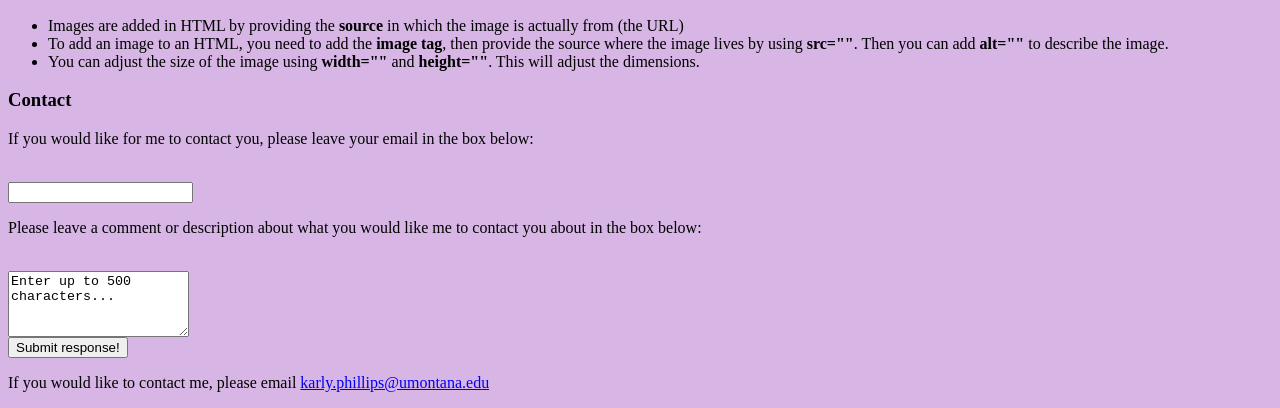
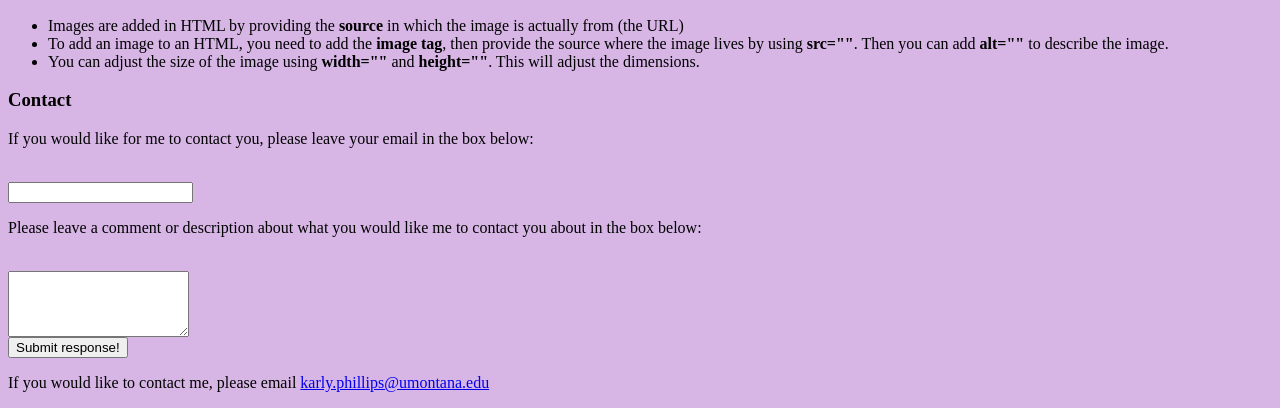
Before and after one commit to karlyphillips/Project-2, a plain HTML site: page index.html in a window 1280 px wide. Shown: the part 978-1386 px from the top of the page. Drawn offline with Linux system fonts and the light colour scheme.

Commit message:
removed testarea words

```diff
--- a/index.html
+++ b/index.html
@@ -42,7 +42,7 @@
                 <br />
                 <p>Please leave a comment or description about what you would like me to contact you about in the box below: </p>
                 <br />
-                <textarea name="comments" id="comments_textarea" cols="20" rows="4">Enter up to 500 characters...</textarea>
+                <textarea name="comments" id="comments_textarea" cols="20" rows="4"></textarea>
                 <br />
                 <input type="submit" name="submit" value="Submit response!"/>
             </div>
```
